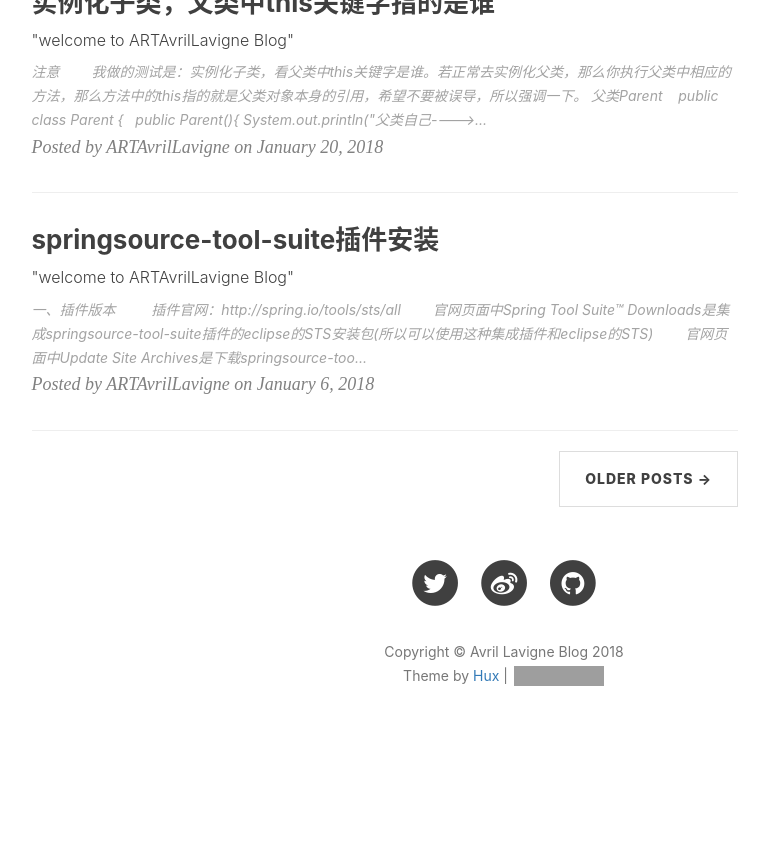
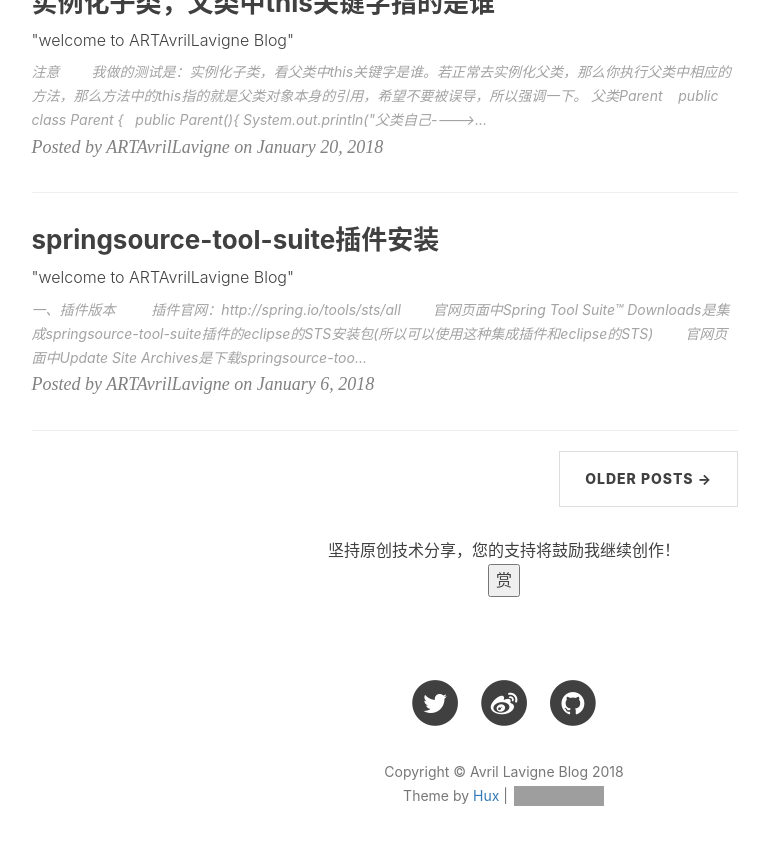
Before and after one commit to ARTAvrilLavigne/ARTAvrilLavigne.github.io, a Jekyll site: the page built from index.html, in a window 1280 px wide and 900 px high, scrolled down 2561 px. Shown: the top 845 px of the window, without its empty margins (136-905 px from the left). Built offline with Jekyll 4.4.1, drawn with Linux system fonts in a browser that asks for light colours; nearby versions of some CDN libraries; the list of posts is cut into pages by our own code; comment, search, counter and statistics services are not loaded; before the commit the page ends 3341 px from its top, so only the background shows below that; grey boxes are pictures that could not be loaded.

Commit message:
Update footer.html

```diff
--- a/_includes/footer.html
+++ b/_includes/footer.html
@@ -1,4 +1,30 @@
 <!-- Footer -->
+
+<!-- 微信与支付宝二维码打赏 -->
+<div>
+  <div style="padding: 10px 0; margin: 20px auto; width: 90%; text-align: center;">
+    <div>坚持原创技术分享，您的支持将鼓励我继续创作！</div>
+    <button id="rewardButton" disable="enable" onclick="var qr = document.getElementById('QR'); if (qr.style.display === 'none') {qr.style.display='block';} else {qr.style.display='none'}">
+      <span>赏</span>
+    </button>
+    <div id="QR" style="display: none;">
+
+        <div id="wechat" style="display: inline-block">
+          <img id="wechat_qr" src="http://od2xrf8gr.bkt.clouddn.com/61591357B4886B1E1F949CBB68322C34.jpg" alt="codingXiaxw WeChat Pay"/>
+          <p>微信打赏</p>
+        </div>
+
+
+        <div id="alipay" style="display: inline-block">
+          <img id="alipay_qr" src="http://od2xrf8gr.bkt.clouddn.com/alipay.jpeg" alt="codingXiaxw Alipay"/>
+          <p>支付宝打赏</p>
+        </div>
+
+    </div>
+  </div>
+ </div>
+
+
 <footer>
     <div class="container">
         <div class="row">
```
